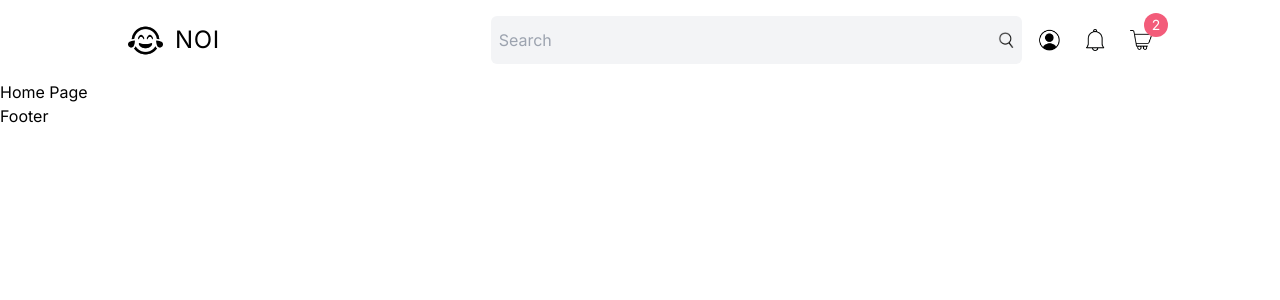
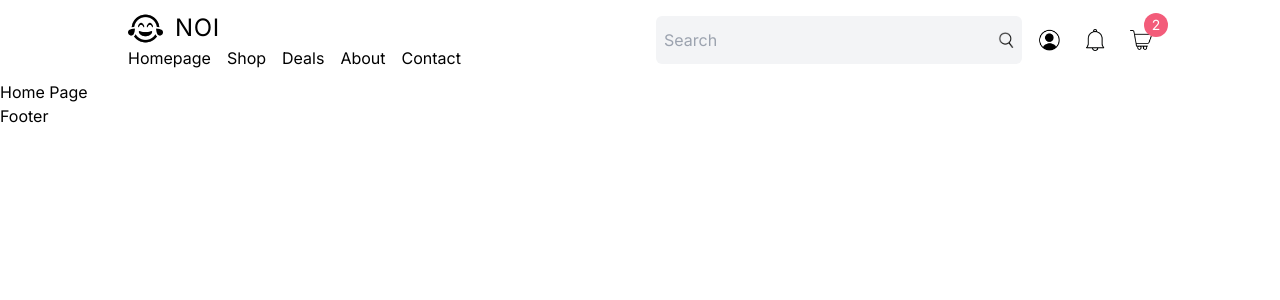
Before and after one commit to Noi-Git/next-ecommerce-lama, a Next.js app: page / in a window 1280 px wide. Shown: the top 300 px of the page. Built offline with nearby package versions, Linux system fonts and the light colour scheme.

Commit message:
add menu to the left nav when screen is xl

```diff
--- a/src/components/Navbar.tsx
+++ b/src/components/Navbar.tsx
@@ -6,6 +6,7 @@ import {
   navbarMobile,
   textLogo,
   logo,
+  leftMenuXl,
 } from '@/components/styles/navigationStyle'
 import Link from 'next/link'
 import Menu from './Menu'
@@ -32,6 +33,13 @@ const Navbar = () => {
             <Image src='/face.png' alt='face' width={35} height={35} />
             <div className={textLogo}>NOI</div>
           </Link>
+          <div className={leftMenuXl}>
+            <Link href='/'>Homepage</Link>
+            <Link href='/'>Shop</Link>
+            <Link href='/'>Deals</Link>
+            <Link href='/'>About</Link>
+            <Link href='/'>Contact</Link>
+          </div>
         </div>
         {/* RIGHT */}
         <div className={menuRight}>
--- a/src/components/styles/navigationStyle.ts
+++ b/src/components/styles/navigationStyle.ts
@@ -8,9 +8,10 @@ export const menu =
 export const navMenuContainer =
   'hidden md:flex items-center justify-between gap-8 h-full'
 
-export const menuLeft = 'w-1/3'
+export const menuLeft = 'w-1/3 xl:w-1/2'
 
-export const menuRight = 'w-2/3 flex items-center justify-between gap-4'
+export const menuRight =
+  'w-2/3 xl:w-1/2 flex items-center justify-between gap-4'
 
 export const textLogo = 'text-2xl tracking-wide'
 
@@ -32,3 +33,5 @@ export const cartWrapper = 'relative cursor-pointer'
 
 export const cartCount =
   'absolute -top-4 -right-4 w-6 h-6 bg-pink rounded-full text-white text-sm flex items-center justify-center'
+
+export const leftMenuXl = 'hidden xl:flex gap-4'
```
